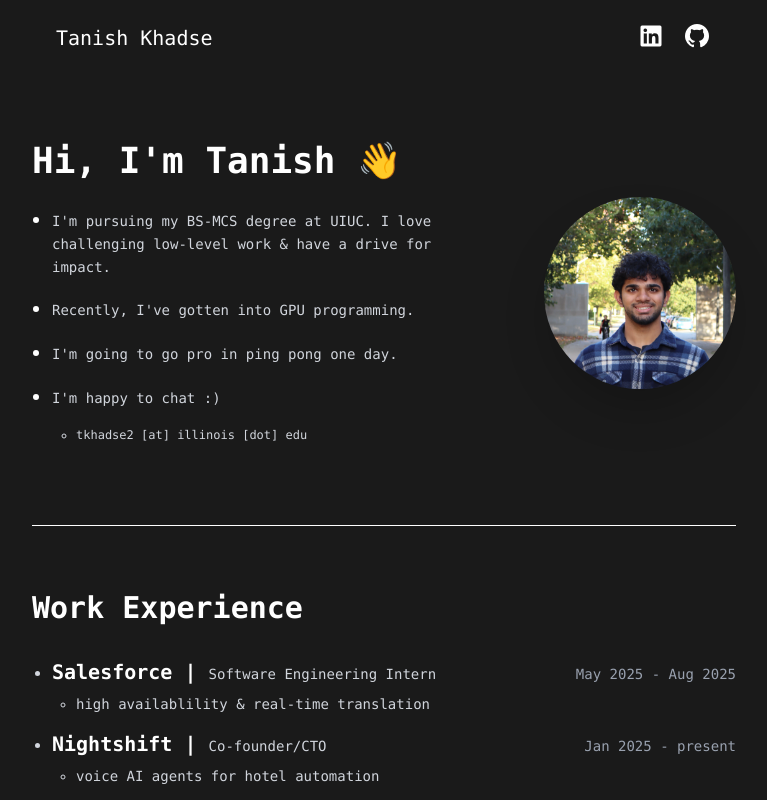
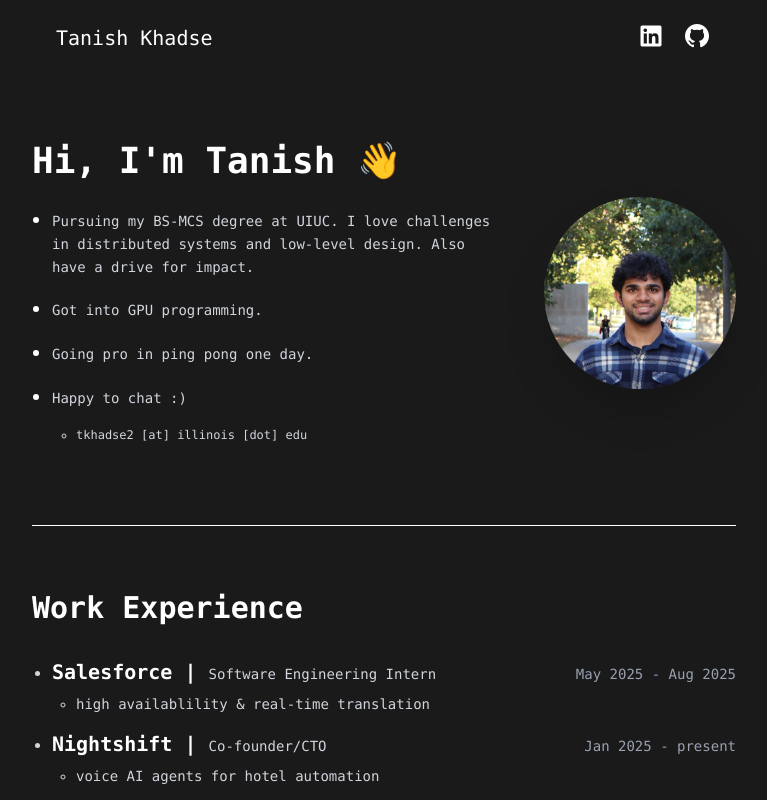
Before and after one commit to tkhdse/portfolio, a SvelteKit app: page / in a window 1280 px wide. Shown: the top 800 px of the page, without its empty margins (256-1023 px from the left). Built offline with nearby package versions, Linux system fonts and the light colour scheme; a web font is replaced by a local one.

Commit message:
text fix

```diff
--- a/src/routes/+page.svelte
+++ b/src/routes/+page.svelte
@@ -24,10 +24,10 @@
         <div class="flex-1 order-2 md:order-1 text-left">
             <h1 class="text-2xl sm:text-3xl md:text-4xl font-bold mb-4 sm:mb-6">Hi, I'm Tanish 👋</h1>
             <ul class="flex-col space-y-6 sm:space-y-4 text-sm sm:text-md text-gray-300 leading-relaxed list-disc list-outside ml-5 [&>li::marker]:text-xl [&>li::marker]:text-white">
-                <li>I'm pursuing my BS-MCS degree at UIUC. I love challenging low-level work & have a drive for impact.</li>
-                <li>Recently, I've gotten into GPU programming.</li>
-                <li>I'm going to go pro in ping pong one day.</li>
-                <li>I'm happy to chat :) </li>
+                <li>Pursuing my BS-MCS degree at UIUC. I love challenges in distributed systems and low-level design. Also have a drive for impact.</li>
+                <li>Got into GPU programming.</li>
+                <li>Going pro in ping pong one day.</li>
+                <li>Happy to chat :) </li>
                 <ul class="list-[circle] list-outside ml-6 mt-2 text-[0.75rem] text-gray-300">
                     <li>tkhadse2 [at] illinois [dot] edu</li>
                 </ul>
```
